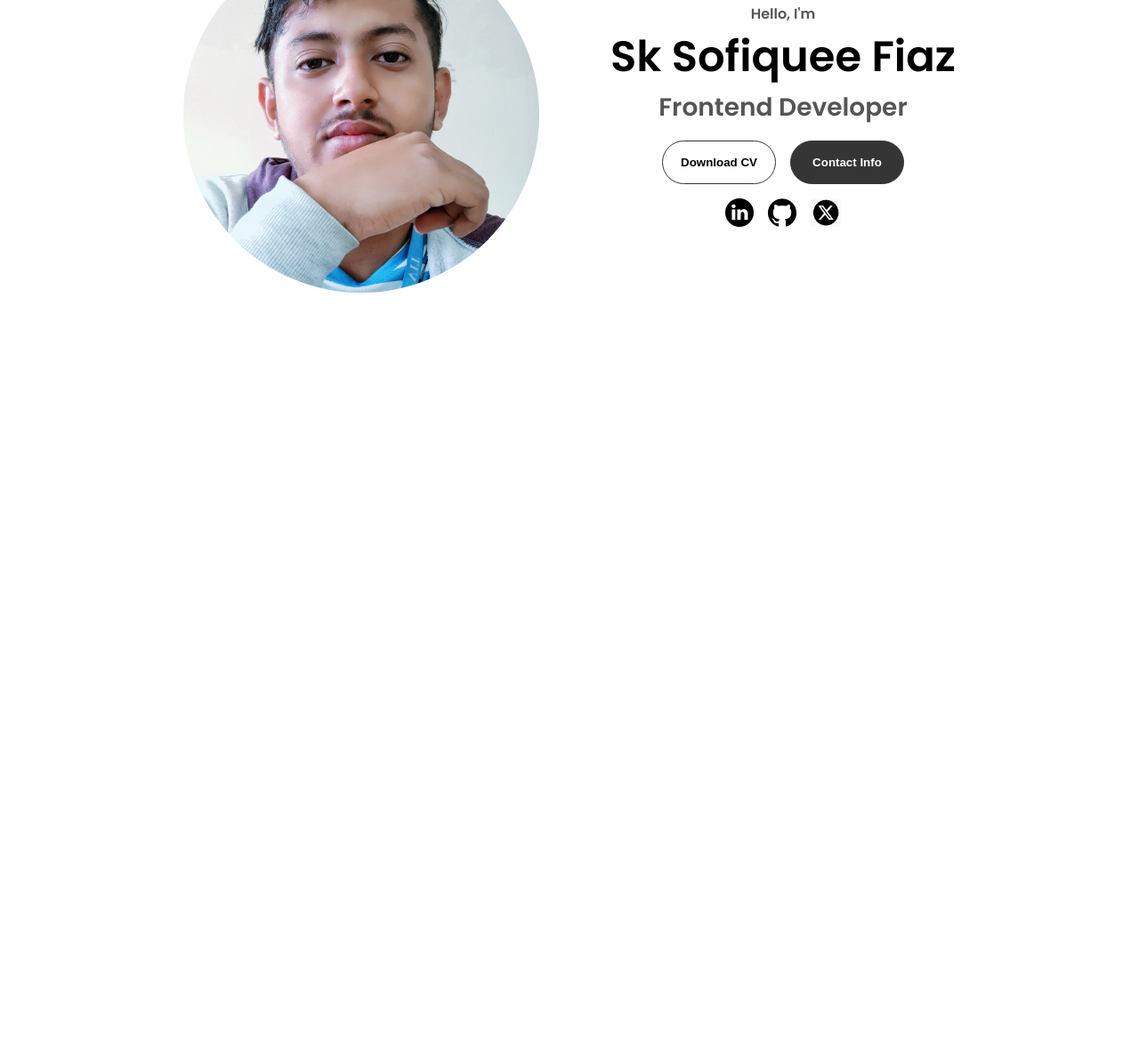
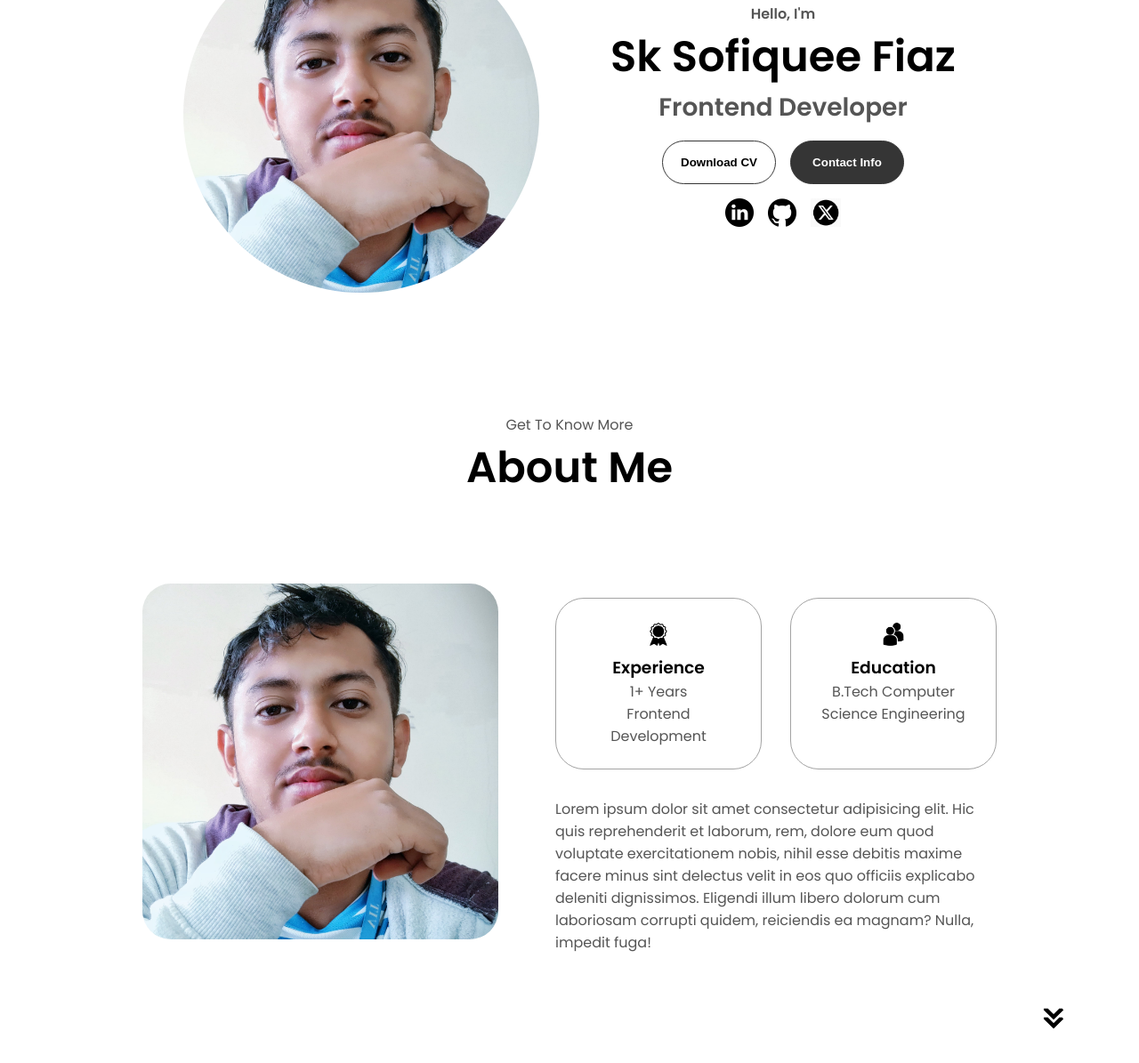
Before and after one commit to StealStreet/Personal-Portfolio, a plain HTML site: page index.html in a window 1280 px wide. Shown: the part 343-1538 px from the top of the page at 89% size. Before the commit the page ends 800 px from the top, so only its background shows below. Drawn offline with Linux system fonts and the light colour scheme.

Commit message:
third commit

```diff
--- a/index.html
+++ b/index.html
@@ -75,6 +75,57 @@
         </div>
       </div>
     </section>
+    <section id="about">
+      <p class="section__text__p1">Get To Know More</p>
+      <h1 class="title">About Me</h1>
+      <div class="section-container">
+        <div class="section__pic-container">
+          <img
+            src="./assets/Personal image 2.jpg"
+            alt="Profile picture"
+            class="about-pic"
+          />
+        </div>
+        <div class="about-details-container">
+          <div class="about-containers">
+            <div class="details-container">
+              <img
+                src="./assets/experience.png"
+                alt="Experience icon"
+                class="icon"
+              />
+              <h3>Experience</h3>
+              <p>1+ Years <br />Frontend Development</p>
+            </div>
+            <div class="details-container">
+              <img
+                src="./assets/education.png"
+                alt="Education icon"
+                class="icon"
+              />
+              <h3>Education</h3>
+              <p>B.Tech Computer Science Engineering</p>
+            </div>
+          </div>
+          <div class="text-container">
+            <p>
+              Lorem ipsum dolor sit amet consectetur adipisicing elit. Hic quis
+              reprehenderit et laborum, rem, dolore eum quod voluptate
+              exercitationem nobis, nihil esse debitis maxime facere minus sint
+              delectus velit in eos quo officiis explicabo deleniti dignissimos.
+              Eligendi illum libero dolorum cum laboriosam corrupti quidem,
+              reiciendis ea magnam? Nulla, impedit fuga!
+            </p>
+          </div>
+        </div>
+      </div>
+      <img
+        src="./assets/arrow.png"
+        alt="Arrow icon"
+        class="icon arrow"
+        onclick="location.href='./#experience'"
+      />
+    </section>
     <script src="index.js"></script>
 </body>
 </html>
--- a/style.css
+++ b/style.css
@@ -184,8 +184,8 @@ section {
     /* padding-left: 100px;
     padding-top: 70px; */
     display: flex;
-    height: 400px;
-    width: 400px;
+    height: 350px;
+    width: 350px;
     margin: auto 0;
 }
 
@@ -210,6 +210,7 @@ section {
 .title {
     font-size: 3rem;
     text-align: center;
+    color: black;
 }
 
 #socials-container {
@@ -273,3 +274,56 @@ section {
 .btn-container {
     gap: 1rem;
 }
+
+/* ABOUT SECTION */
+
+#about {
+    position: relative;
+}
+
+.about-containers {
+    gap: 2rem;
+    margin-bottom: 2rem;
+    margin-top: 2rem;
+}
+
+.about-details-container {
+    justify-content: center;
+    flex-direction: column;
+}
+
+.about-containers,
+.about-details-container {
+    display: flex;
+}
+
+.about-pic {
+    border-radius: 2rem;
+}
+
+.arrow {
+    position: absolute;
+    right: -5rem;
+    bottom: 2.5rem;
+}
+
+.details-container {
+    padding: 1.5rem;
+    flex: 1;
+    background: white;
+    border-radius: 2rem;
+    border: rgb(53, 53, 53) 0.1rem solid;
+    border-color: rgb(163, 163, 163);
+    text-align: center;
+}
+
+.section-container {
+    gap: 4rem;
+    height: 80%;
+}
+
+.section__pic-container {
+    height: 400px;
+    width: 400px;
+    margin: auto 0;
+}
```
